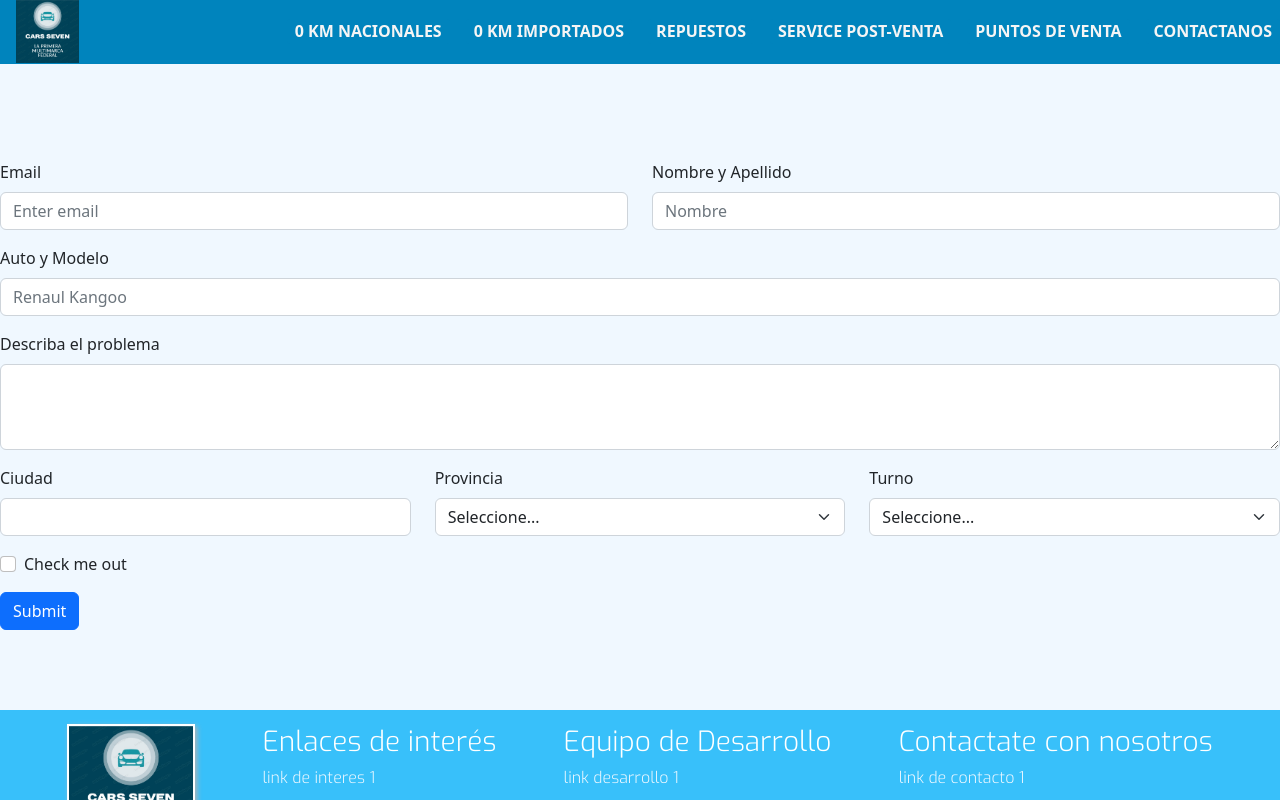
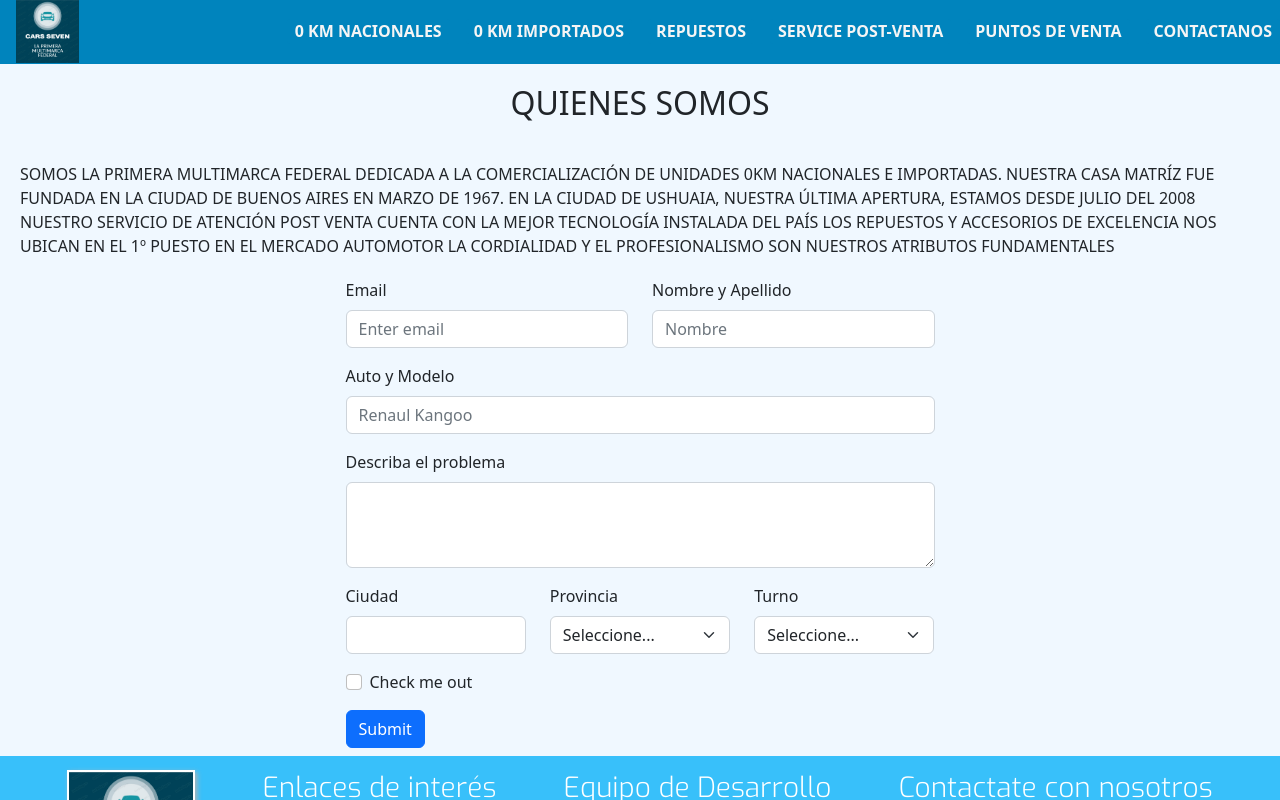
Before and after one commit to daro-asecas/Grupo7, a React (Create React App) app: page /servicios in a window 1280 px wide. Shown: the top 800 px of the page. Built offline with nearby package versions, Linux system fonts and the light colour scheme.

Commit message:
Agragado en Forms, correccion en video home

```diff
--- a/src/components/routes/Home.jsx
+++ b/src/components/routes/Home.jsx
@@ -18,7 +18,7 @@ export function Home() {
       <>
       <h1 className="titulo">Conseguí tu auto para vivir <br /> la acción sobre 4 ruedas</h1>
 
-      <video src={"video.mp4"} width="1366"  height="768" autoplay="true" muted="true" loop="true"></video>
+      <video className="video"src={"video.mp4"} width="99%" autoplay="true" muted="true" loop="true"></video>
 
       <img className="arrow" src={"arrow.png"} />
 
--- a/src/components/routes/Servicios.jsx
+++ b/src/components/routes/Servicios.jsx
@@ -1,3 +1,4 @@
+import "../../styles/form.css"
 import Button from 'react-bootstrap/Button';
 import Col from 'react-bootstrap/Col';
 import Form from 'react-bootstrap/Form';
@@ -6,10 +7,22 @@ import Row from 'react-bootstrap/Row';
 
 export function Servicios() {
     return (
+      <div>
+					<h2>QUIENES SOMOS	</h2>
 
+
+         <p> SOMOS LA PRIMERA MULTIMARCA FEDERAL DEDICADA A LA COMERCIALIZACIÓN DE UNIDADES 0KM NACIONALES E IMPORTADAS.
+          NUESTRA CASA MATRÍZ FUE FUNDADA EN LA CIUDAD DE BUENOS AIRES EN MARZO DE 1967.
+           EN LA CIUDAD DE USHUAIA, NUESTRA ÚLTIMA APERTURA, ESTAMOS DESDE JULIO DEL 2008
+          NUESTRO SERVICIO DE ATENCIÓN POST VENTA CUENTA CON LA MEJOR TECNOLOGÍA INSTALADA DEL PAÍS
+          LOS REPUESTOS Y ACCESORIOS DE EXCELENCIA NOS UBICAN EN EL 1º PUESTO EN EL MERCADO AUTOMOTOR
+          LA CORDIALIDAD Y EL PROFESIONALISMO SON NUESTROS ATRIBUTOS FUNDAMENTALES		</p>
+
+
+      <div className='form'>
       <Form>
-        <br /><br /><br /><br />
-      <Row className="mb-3">
+
+      <Row className="mb-3" with >
         <Form.Group as={Col} controlId="formGridEmail">
           <Form.Label>Email</Form.Label>
           <Form.Control type="email" placeholder="Enter email" />
@@ -62,7 +75,9 @@ export function Servicios() {
         Submit
       </Button>
       <br />
-      <br /><br /><br />
+
     </Form>
+     </div>
+    </div>
     );
   }
--- /dev/null
+++ b/src/styles/form.css
@@ -0,0 +1,19 @@
+h2{
+
+  padding: 20px;
+  display: flex;
+  align-items: center;
+  justify-content: center;
+}
+
+p{
+    margin:20px;
+}
+
+.form {
+    width: 100%;
+    display: flex;
+    align-items: center;
+    justify-content: center;
+
+}
--- a/src/styles/home.css
+++ b/src/styles/home.css
@@ -7,9 +7,10 @@ body{
     box-sizing: border-box;
 }
 .titulo{
+    position:absolute;
     margin-left: 5%;
-    margin-top: 20%;
-    color: white;
+    margin-top: 10%;
+    color: rgb(32, 28, 28);
     font-weight: bold;
     font-family: 'Gill Sans', 'Gill Sans MT', Calibri, 'Trebuchet MS', sans-serif;
     text-align: justify;
@@ -18,11 +19,11 @@ body{
 .arrow{
     width: 5%;
     margin-left: 50%;
-    margin-top: 15%;
+    margin-top: 5%;
 }
 
 .card{
-    margin-top: 10%;
+    margin-top: 5%;
     font-family: 'Exo', sans-serif;
     display: grid;
     grid-template-columns: 45fr 45fr;
@@ -54,9 +55,10 @@ body{
     width: 50%;
 }
 
-video {
-    position: fixed;
-    left: -10;
+.video {
+    position: relative;
+    left: 4px;
+    right: 14px;
     top: 0;
     height:135%;
     z-index: -1;
```
